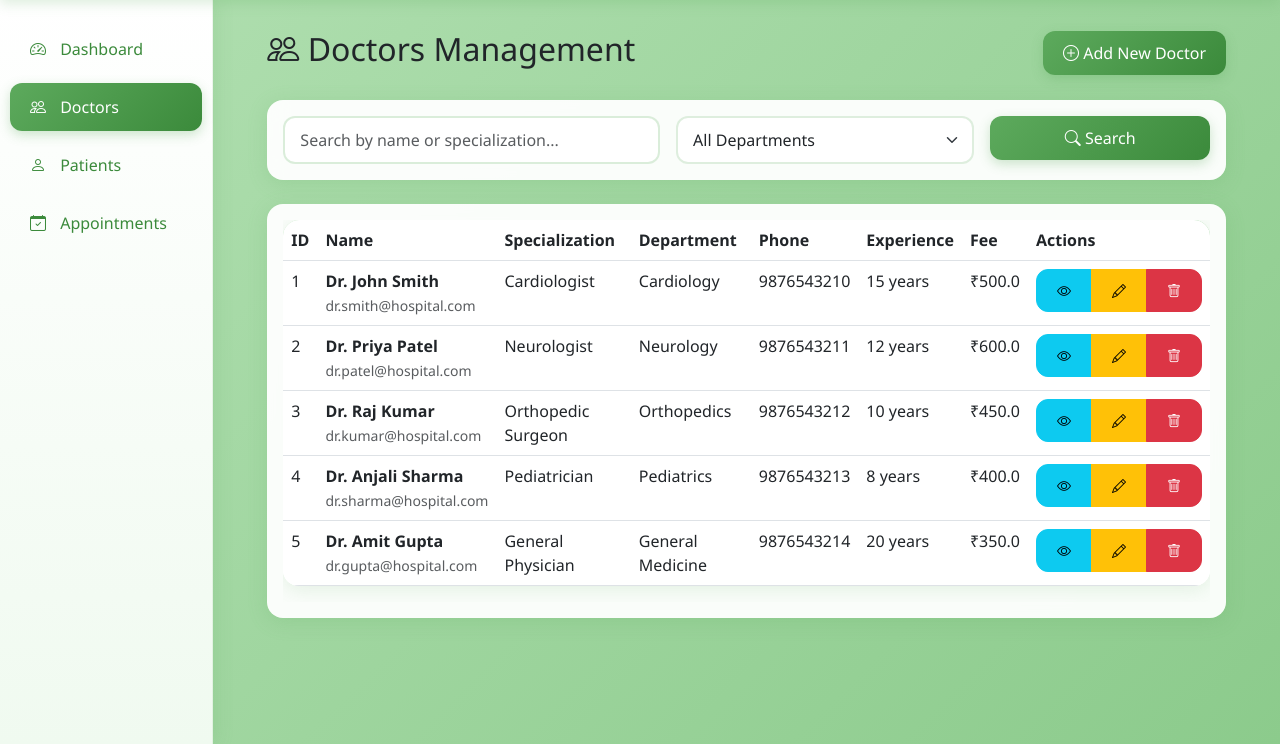
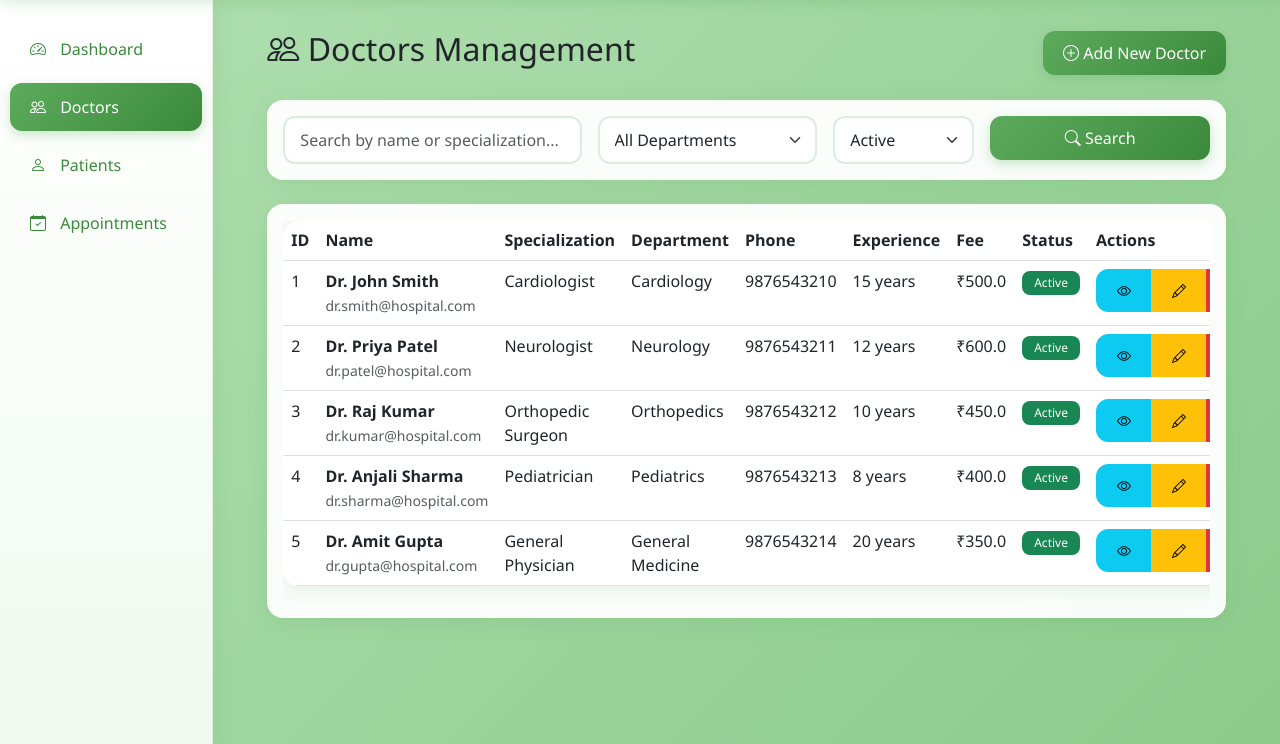
Before and after one commit to Karmic-hydra/Hospital-Management-System, a Flask app: page /admin/doctors in a window 1280 px wide. Shown: the part 56-800 px from the top of the page. Run offline with Flask 3, Linux system fonts and the light colour scheme; a user stored in the database is signed in.

Commit message:
Add reactivation feature for deactivated doctors and patients

```diff
--- a/routes/admin.py
+++ b/routes/admin.py
@@ -80,9 +80,16 @@ def doctors():
     # Get search parameters
     searchQuery = request.args.get('search', '').strip()
     departmentId = request.args.get('department', type=int)
+    status_filter = request.args.get('status', 'active').strip()
 
-    # Start with base query - only active users
-    baseQuery = Doctor.query.join(User).filter(User.is_active == True)
+    # Start with base query
+    baseQuery = Doctor.query.join(User)
+
+    # Filter by active/inactive status
+    if status_filter == 'active':
+        baseQuery = baseQuery.filter(User.is_active == True)
+    elif status_filter == 'inactive':
+        baseQuery = baseQuery.filter(User.is_active == False)
 
     # Apply search filter if provided
     if searchQuery:
@@ -259,13 +266,40 @@ def delete_doctor(doctor_id):
     return redirect(url_for('admin.doctors'))
 
 
+@admin_bp.route('/doctors/reactivate/<int:doctor_id>', methods=['POST'])
+@login_required
+@admin_required
+def reactivate_doctor(doctor_id):
+    doctor = Doctor.query.get_or_404(doctor_id)
+
+    try:
+        # Reactivate user account
+        doctor.user.is_active = True
+        db.session.commit()
+        flash(f'Doctor {doctor.full_name} has been reactivated.', 'success')
+    except Exception as e:
+        db.session.rollback()
+        flash('An error occurred while reactivating the doctor.', 'danger')
+        print(f"Error reactivating doctor: {e}")
+
+    return redirect(url_for('admin.doctors'))
+
+
 @admin_bp.route('/patients')
 @login_required
 @admin_required
 def patients():
     search_query = request.args.get('search', '').strip()
+    status_filter = request.args.get('status', 'active').strip()
 
-    query = Patient.query.join(User).filter(User.is_active == True)
+    query = Patient.query.join(User)
+
+    # Filter by active/inactive status
+    if status_filter == 'active':
+        query = query.filter(User.is_active == True)
+    elif status_filter == 'inactive':
+        query = query.filter(User.is_active == False)
+    # 'all' shows both active and inactive
 
     if search_query:
         query = query.filter(
@@ -352,6 +386,25 @@ def delete_patient(patient_id):
     return redirect(url_for('admin.patients'))
 
 
+@admin_bp.route('/patients/reactivate/<int:patient_id>', methods=['POST'])
+@login_required
+@admin_required
+def reactivate_patient(patient_id):
+    patient = Patient.query.get_or_404(patient_id)
+
+    try:
+        # Reactivate user account
+        patient.user.is_active = True
+        db.session.commit()
+        flash(f'Patient {patient.full_name} has been reactivated.', 'success')
+    except Exception as e:
+        db.session.rollback()
+        flash('An error occurred while reactivating the patient.', 'danger')
+        print(f"Error reactivating patient: {e}")
+
+    return redirect(url_for('admin.patients'))
+
+
 @admin_bp.route('/appointments')
 @login_required
 @admin_required
--- a/templates/admin/doctors.html
+++ b/templates/admin/doctors.html
@@ -13,10 +13,10 @@
 <div class="card mb-4">
     <div class="card-body">
         <form method="GET" action="{{ url_for('admin.doctors') }}" class="row g-3">
-            <div class="col-md-5">
+            <div class="col-md-4">
                 <input type="text" class="form-control" name="search" placeholder="Search by name or specialization..." value="{{ request.args.get('search', '') }}">
             </div>
-            <div class="col-md-4">
+            <div class="col-md-3">
                 <select class="form-select" name="department">
                     <option value="">All Departments</option>
                     {% for dept in departments %}
@@ -24,6 +24,13 @@
                         {{ dept.name }}
                     </option>
                     {% endfor %}
+                </select>
+            </div>
+            <div class="col-md-2">
+                <select class="form-select" name="status">
+                    <option value="active" {% if request.args.get('status', 'active') == 'active' %}selected{% endif %}>Active</option>
+                    <option value="inactive" {% if request.args.get('status') == 'inactive' %}selected{% endif %}>Inactive</option>
+                    <option value="all" {% if request.args.get('status') == 'all' %}selected{% endif %}>All</option>
                 </select>
             </div>
             <div class="col-md-3">
@@ -47,12 +54,13 @@
                             <th>Phone</th>
                             <th>Experience</th>
                             <th>Fee</th>
+                            <th>Status</th>
                             <th>Actions</th>
                         </tr>
                     </thead>
                     <tbody>
                         {% for doctor in doctors %}
-                        <tr>
+                        <tr {% if not doctor.user.is_active %}class="table-secondary"{% endif %}>
                             <td>{{ doctor.id }}</td>
                             <td>
                                 <strong>{{ doctor.full_name }}</strong><br>
@@ -64,16 +72,29 @@
                             <td>{{ doctor.experience_years or 'N/A' }} years</td>
                             <td>₹{{ doctor.consultation_fee or 'N/A' }}</td>
                             <td>
+                                {% if doctor.user.is_active %}
+                                    <span class="badge bg-success">Active</span>
+                                {% else %}
+                                    <span class="badge bg-secondary">Inactive</span>
+                                {% endif %}
+                            </td>
+                            <td>
                                 <div class="btn-group btn-group-sm">
                                     <a href="{{ url_for('admin.view_doctor', doctor_id=doctor.id) }}" class="btn btn-info" title="View">
                                         <i class="bi bi-eye"></i>
                                     </a>
-                                    <a href="{{ url_for('admin.edit_doctor', doctor_id=doctor.id) }}" class="btn btn-warning" title="Edit">
-                                        <i class="bi bi-pencil"></i>
-                                    </a>
-                                    <button type="button" class="btn btn-danger" onclick="confirmDelete({{ doctor.id }}, '{{ doctor.full_name }}')" title="Delete">
-                                        <i class="bi bi-trash"></i>
-                                    </button>
+                                    {% if doctor.user.is_active %}
+                                        <a href="{{ url_for('admin.edit_doctor', doctor_id=doctor.id) }}" class="btn btn-warning" title="Edit">
+                                            <i class="bi bi-pencil"></i>
+                                        </a>
+                                        <button type="button" class="btn btn-danger" onclick="confirmDelete({{ doctor.id }}, '{{ doctor.full_name }}')" title="Deactivate">
+                                            <i class="bi bi-trash"></i>
+                                        </button>
+                                    {% else %}
+                                        <button type="button" class="btn btn-success" onclick="confirmReactivate({{ doctor.id }}, '{{ doctor.full_name }}')" title="Reactivate">
+                                            <i class="bi bi-arrow-clockwise"></i>
+                                        </button>
+                                    {% endif %}
                                 </div>
                             </td>
                         </tr>
@@ -87,14 +108,22 @@
     </div>
 </div>
 
-<form id="deleteForm" method="POST" style="display: none;">
+<form id="actionForm" method="POST" style="display: none;">
 </form>
 
 <script>
 function confirmDelete(doctorId, doctorName) {
     if (confirm(`Are you sure you want to deactivate Dr. ${doctorName}?`)) {
-        const form = document.getElementById('deleteForm');
+        const form = document.getElementById('actionForm');
         form.action = `/admin/doctors/delete/${doctorId}`;
+        form.submit();
+    }
+}
+
+function confirmReactivate(doctorId, doctorName) {
+    if (confirm(`Are you sure you want to reactivate Dr. ${doctorName}?`)) {
+        const form = document.getElementById('actionForm');
+        form.action = `/admin/doctors/reactivate/${doctorId}`;
         form.submit();
     }
 }
```
Also changed, not shown: templates/admin/patients.html (+33 -4 lines).
